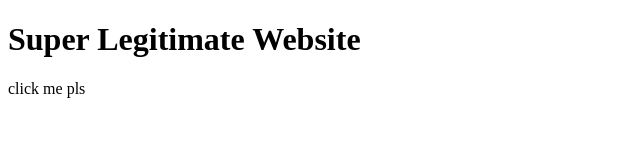
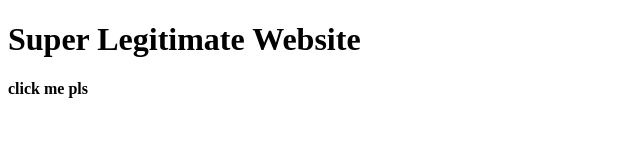
Before and after one commit to okusernameistaken1/okusernameistaken1.github.io, a plain HTML site: page index.html in a window 1280 px wide. Shown: the full height of the page, 0-640 px from the left. Drawn offline with Linux system fonts and the light colour scheme.

Commit message:
Update index.html

```diff
--- a/index.html
+++ b/index.html
@@ -10,6 +10,6 @@
   <title>Legit Website</title>
   <body>
     <h1>Super Legitimate Website</h1>
-    <p href="https://google.com">click me pls</p>
+    <p href="https://google.com" class="bold">click me pls</p>
   </body>
 </html>
```
